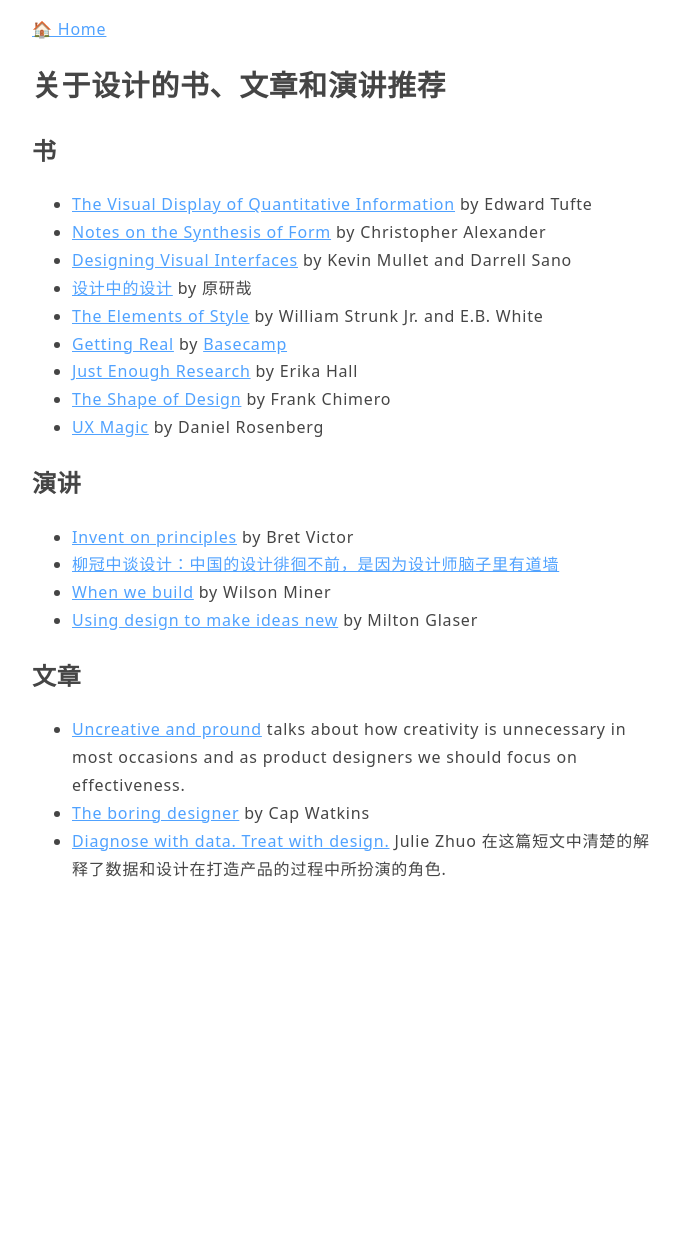
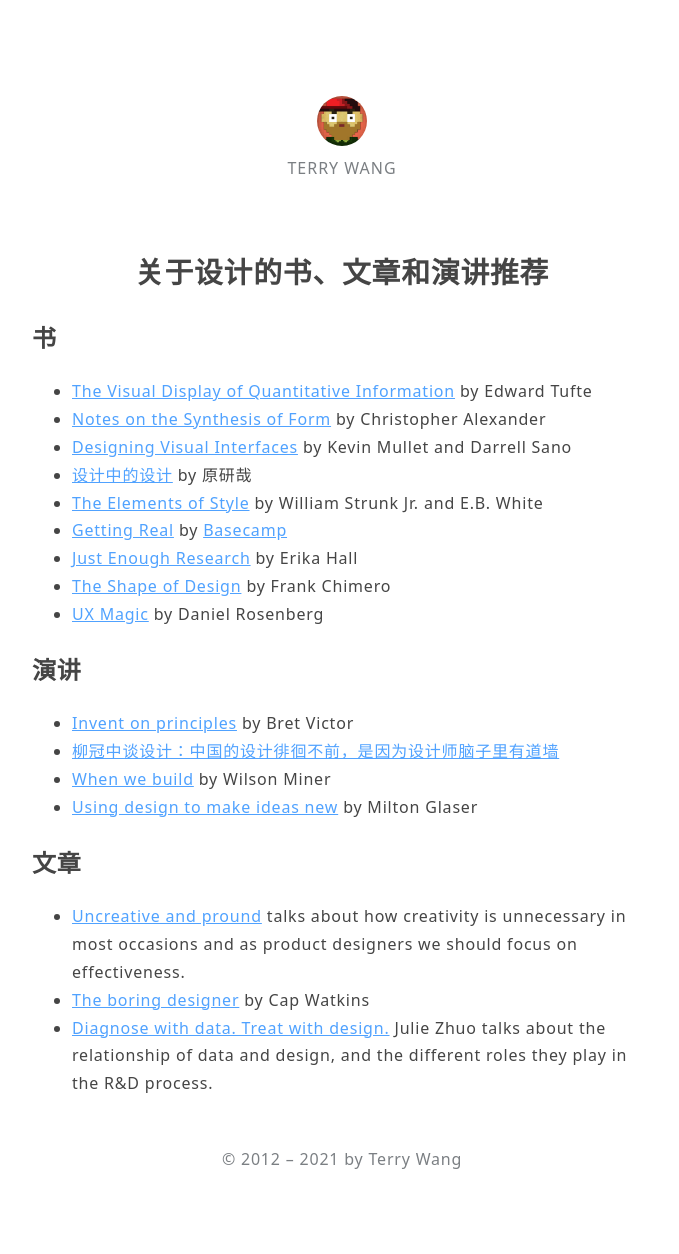
Before and after one commit to lvterry/lvterry.github.io, a Jekyll site: the page built from recommendations.html, in a window 1280 px wide. Shown: the whole page, without its empty margins (298-977 px from the left). Built offline with Jekyll 4.4.1, drawn with Linux system fonts in a browser that asks for light colours; before the commit the page ends 900 px from its top, so only the background shows below that.

Commit message:
tweak the recommendation page

```diff
--- a/recommendations.html
+++ b/recommendations.html
@@ -1,12 +1,9 @@
 ---
-layout: page
+layout: default
 title: Terry Wang
 ---
-
-<main>
 <div class="container">
-        <p><a href="/">🏠 Home</a></p>
-        <h1>关于设计的书、文章和演讲推荐</h1>
+    <h1 class="text-center">关于设计的书、文章和演讲推荐</h1>
     <h2>书</h2>
     <ul>
         <li><a href="http://book.douban.com/subject/1316642/">The Visual Display of Quantitative Information</a> by Edward Tufte</li>
@@ -40,7 +37,6 @@
     <ul>
         <li><a href="https://www.abccopywriting.com/2011/01/17/uncreative-and-proud">Uncreative and pround</a> talks about how creativity is unnecessary in most occasions and as product designers we should focus on effectiveness.</li>
         <li><a href="https://capwatkins.com/blog/the-boring-designer">The boring designer</a> by Cap Watkins</li>
-            <li><a href="https://www.linkedin.com/pulse/diagnose-data-treat-design-julie-zhuo/">Diagnose with data. Treat with design.</a> Julie Zhuo 在这篇短文中清楚的解释了数据和设计在打造产品的过程中所扮演的角色.</li>
+        <li><a href="https://www.linkedin.com/pulse/diagnose-data-treat-design-julie-zhuo/">Diagnose with data. Treat with design.</a> Julie Zhuo talks about the relationship of data and design, and the different roles they play in the R&D process.</li>
     </ul>
 </div>
-</main>
```
Lines whose indentation alone changed are shown as unchanged.
